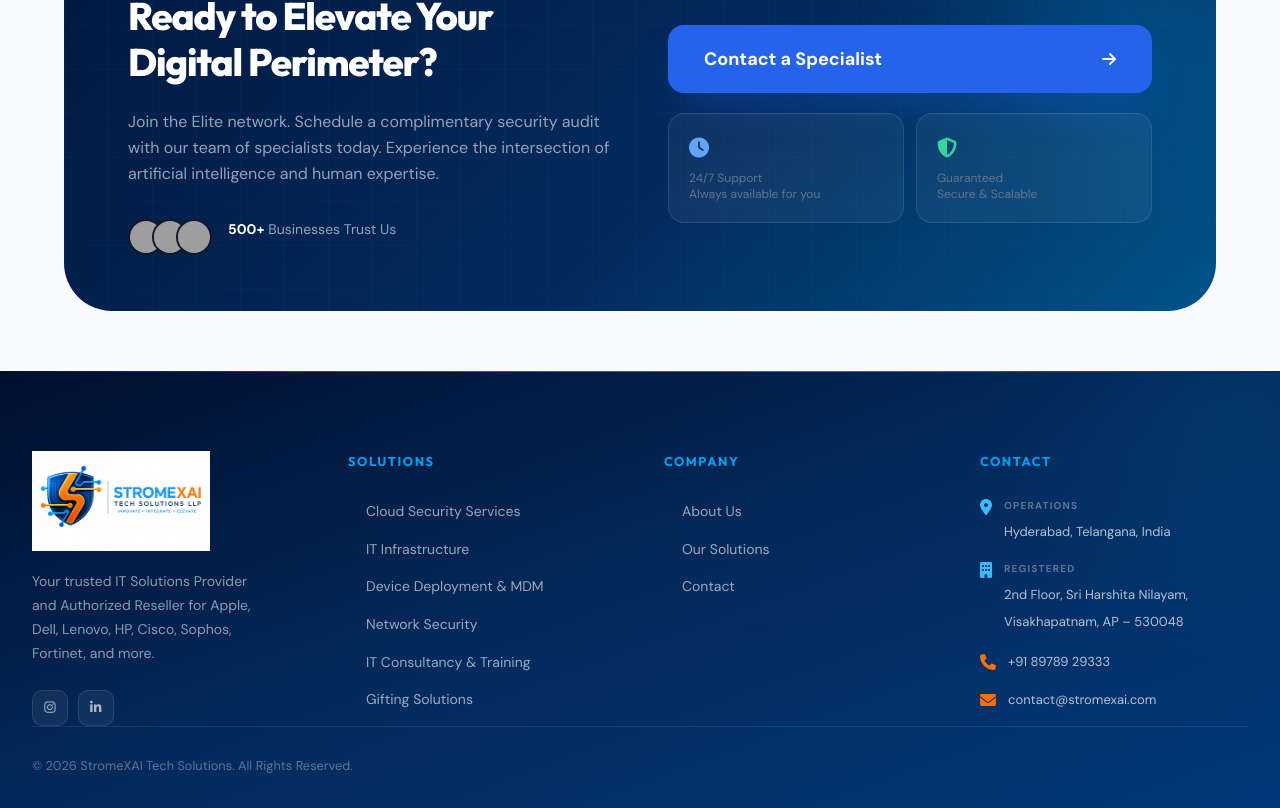
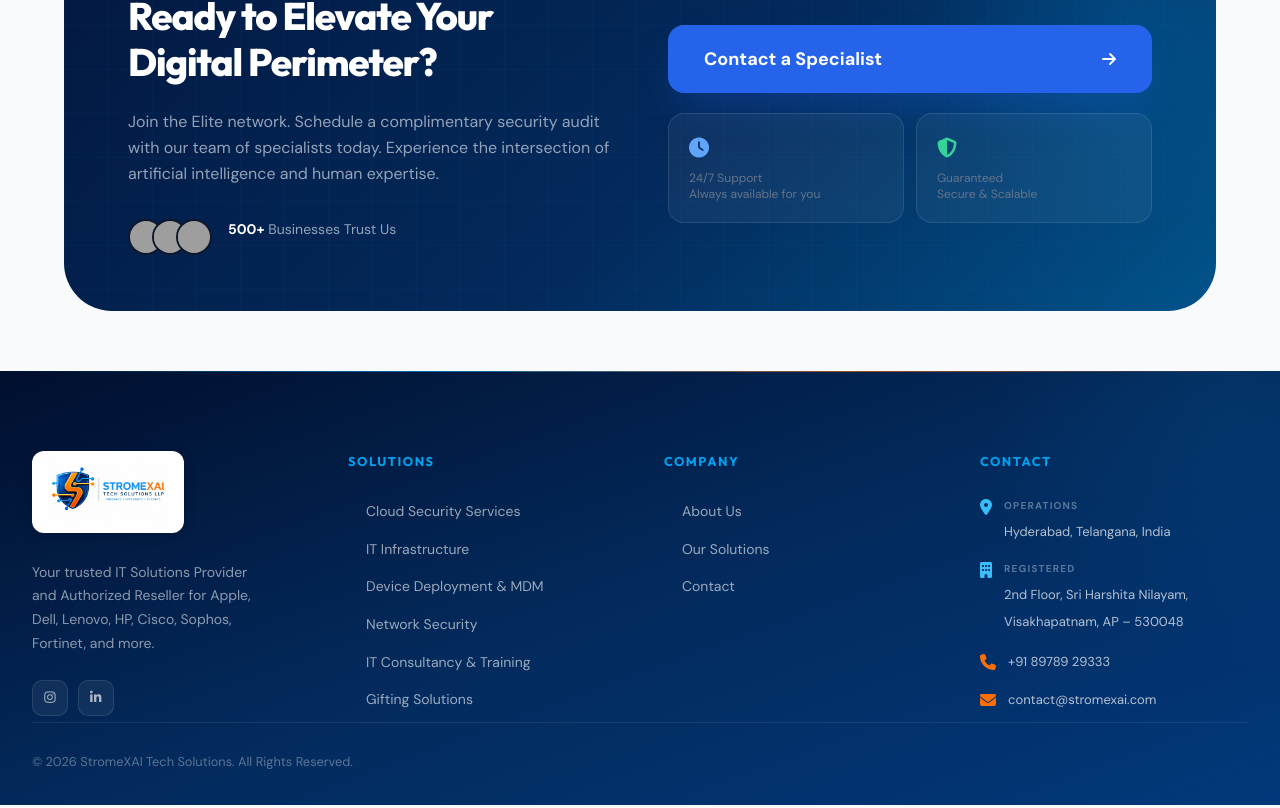
Before and after one commit to karthii33/Stromex, a React (Vite) app in the folder frontend/: page / in a window 1280 px wide. Shown: the part 5228-6036 px from the top of the page. Built offline with nearby package versions, Linux system fonts and the light colour scheme; no server answers; grey boxes are pictures that could not be loaded.

Commit message:
fix: wrap footer logo in white pill container for dark background

```diff
--- a/frontend/src/assets/css/shared.css
+++ b/frontend/src/assets/css/shared.css
@@ -266,15 +266,22 @@ h1, h2, h3, h4, h5 {
     z-index: 1;
 }
 
+.footer-logo-wrap {
+    display: inline-block;
+    background: #ffffff;
+    border-radius: 12px;
+    padding: 6px 14px;
+    margin-bottom: 1.2rem;
+    box-shadow: 0 2px 12px rgba(0,0,0,0.18);
+}
+
 .footer-logo {
     height: auto;
-    max-height: 100px;
+    max-height: 70px;
     width: auto;
-    max-width: 320px;
+    max-width: 280px;
     object-fit: contain;
-    margin-bottom: 1.2rem;
-    mix-blend-mode: screen;
-    opacity: 1;
+    display: block;
 }
 
 .footer-tagline {
--- a/frontend/src/components/Footer/Footer.jsx
+++ b/frontend/src/components/Footer/Footer.jsx
@@ -7,7 +7,9 @@ const Footer = () => {
             <div className="footer-container">
                 {/* Branding Column */}
                 <div>
-                    <img src={logo} alt="StromeXai Logo" className="footer-logo" />
+                    <div className="footer-logo-wrap">
+                        <img src={logo} alt="StromeXai Logo" className="footer-logo" />
+                    </div>
                     <p className="footer-tagline">
                         Your trusted IT Solutions Provider and Authorized Reseller for Apple, Dell, Lenovo, HP, Cisco, Sophos, Fortinet, and more.
                     </p>
```
